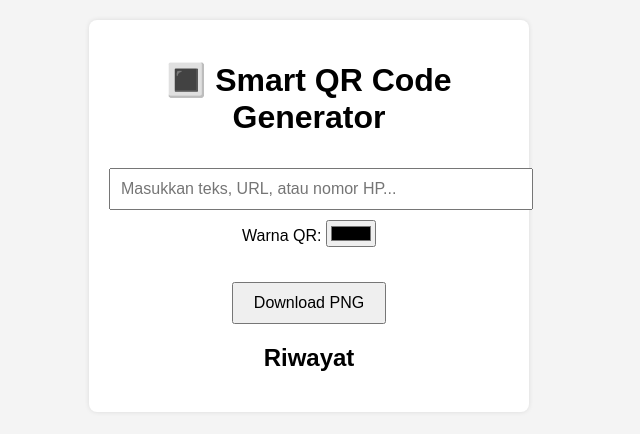
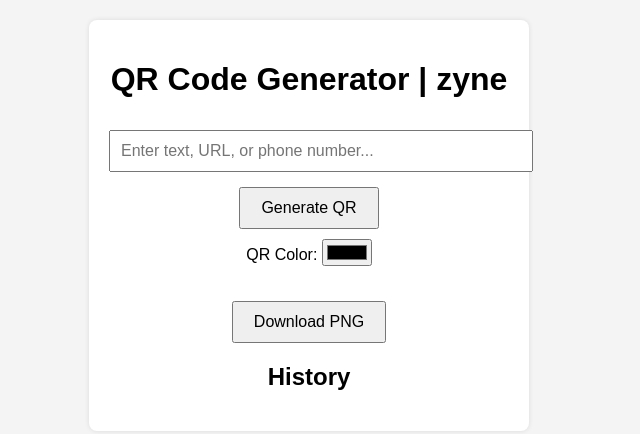
Before and after one commit to zyne-24/U-QR.Generator, a plain HTML site: page index.html in a window 1280 px wide. Shown: the whole page, without its empty margins (331-971 px from the left). Drawn offline with Linux system fonts and the light colour scheme.

Commit message:
Update index.html

```diff
--- a/index.html
+++ b/index.html
@@ -1,5 +1,5 @@
 <!DOCTYPE html>
-<html lang="id">
+<html lang="en">
 <head>
   <meta charset="UTF-8" />
   <meta name="viewport" content="width=device-width, initial-scale=1.0" />
@@ -8,25 +8,38 @@
 </head>
 <body>
   <div class="container">
-    <h1>🔳 Smart QR Code Generator</h1>
-    <input type="text" id="qr-input" placeholder="Masukkan teks, URL, atau nomor HP..." />
+    <!-- Title -->
+    <h1>QR Code Generator | zyne </h1>
 
+    <!-- Input field for text, link, or phone number -->
+    <input type="text" id="qr-input" placeholder="Enter text, URL, or phone number..." />
+
+    <!-- Button to generate QR -->
+    <button id="generate-btn">Generate QR</button>
+
+    <!-- Color picker for QR code color -->
     <div class="options">
-      <label>Warna QR:</label>
+      <label>QR Color:</label>
       <input type="color" id="qr-color" value="#000000" />
     </div>
 
+    <!-- Area that shows info about detected content -->
     <div class="info-box" id="auto-info"></div>
 
+    <!-- QR Code container -->
     <div id="qr-code"></div>
 
+    <!-- Button to download QR code as image -->
     <button id="download-btn">Download PNG</button>
 
-    <h2>Riwayat</h2>
+    <!-- History of generated QR codes -->
+    <h2>History</h2>
     <ul id="history-list"></ul>
   </div>
 
+  <!-- QRCode.js library -->
   <script src="https://cdnjs.cloudflare.com/ajax/libs/qrcodejs/1.0.0/qrcode.min.js"></script>
+  <!-- Main JavaScript -->
   <script src="script.js"></script>
 </body>
 </html>
```
